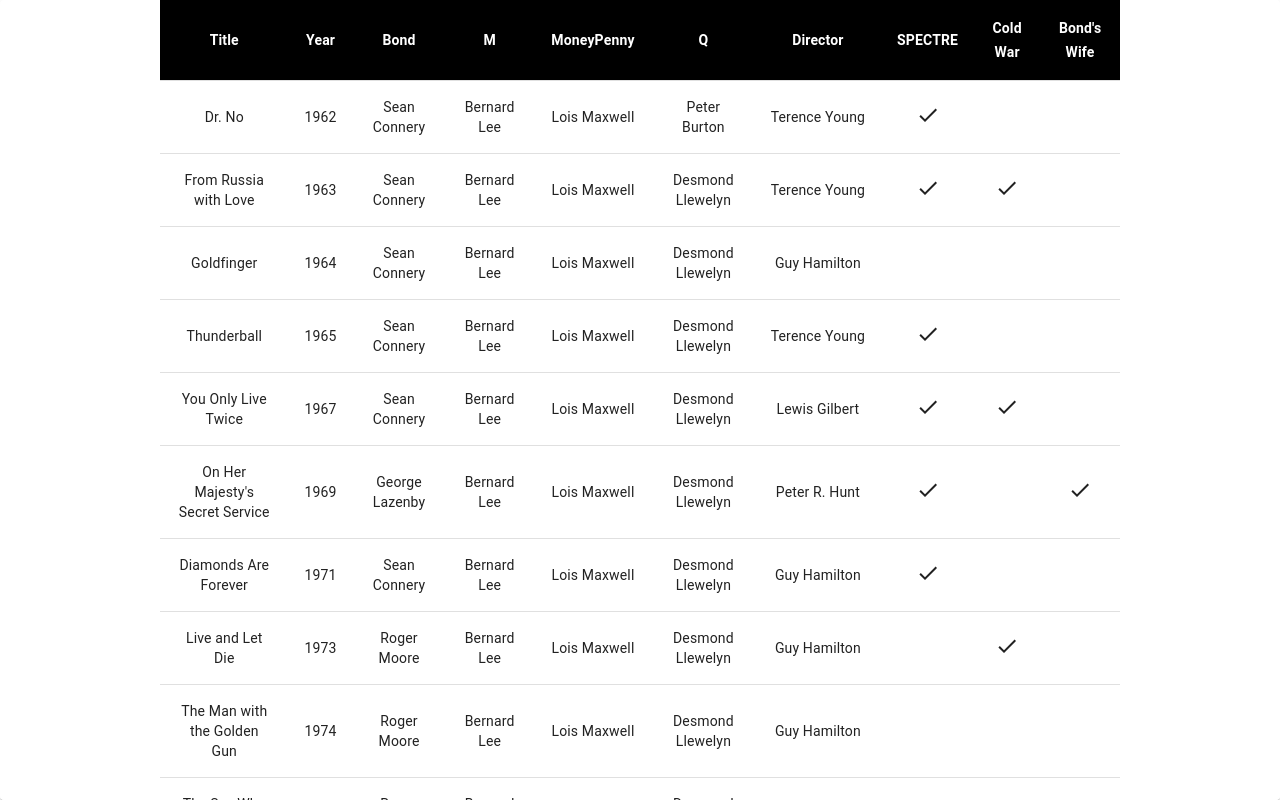
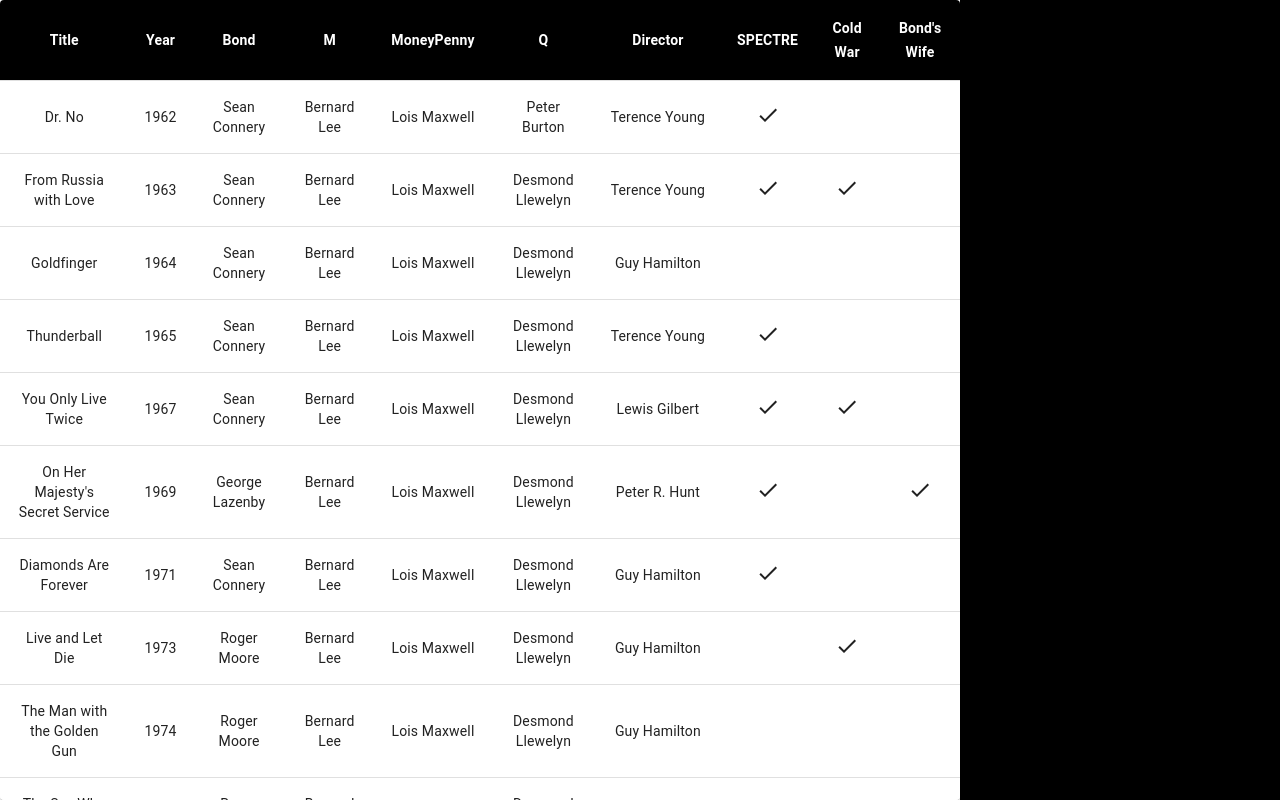
Before and after one commit to AnthonySorise/007, a React (Create React App) app: page / in a window 1280 px wide. Built offline with nearby package versions, Linux system fonts and the light colour scheme.

Commit message:
pie chart

```diff
--- a/src/App.js
+++ b/src/App.js
@@ -1,6 +1,8 @@
 import React, { useState, useEffect } from 'react';
+import Grid from '@material-ui/core/Grid';
 import bondData from './bondData.json';
 import FilmTable from './components/FilmTable'
+import FilmPieChart from './components/FilmPieChart'
 import './App.scss';
 
 function App() {
@@ -21,7 +23,14 @@
 
     return (
         <div className="App">
-            <FilmTable data={data} selectedKeyValue={selectedKeyValue} setSelectedKeyValue={setSelectedKeyValue}/>
+            <Grid container>
+                <Grid item sm={12} md={9}>
+                    <FilmTable data={data} selectedKeyValue={selectedKeyValue} setSelectedKeyValue={setSelectedKeyValue} />
+                </Grid>
+                <Grid item sm={12} md={3}>
+                    <FilmPieChart data={data} selectedKeyValue={selectedKeyValue} width={"50vw"} height={"50vw"} innerRadius={60} outerRadius={100}/>
+                </Grid>
+            </Grid>
         </div>
     );
 }
--- /dev/null
+++ b/src/components/FilmPieChart.js
@@ -0,0 +1,158 @@
+import React, { useState, useEffect, useRef } from 'react';
+import { makeStyles } from '@material-ui/core/styles';
+import * as d3 from "d3";
+
+const FilmPieChart = props => {
+    const getChartData = () => {
+        var chartData = [];
+
+        let selectedKey = props.selectedKeyValue.key;
+        let selectedValue = props.selectedKeyValue.value;
+        if (!props.data || props.data.length == 0 || !selectedKey) {
+            return [{label: "", value: ""}];
+        }
+
+        let matches = 0;
+        let nonMatches = 0;
+
+        for (let i = 0; i < props.data.length; i++) {
+            let thisValue = props.data[i][selectedKey]
+
+            if (thisValue == selectedValue) {
+                matches++;
+            }
+            else {
+                nonMatches++;
+            }
+        }
+
+        let doesntmatchSelectionObj = {}
+        doesntmatchSelectionObj["label"] = "";
+        doesntmatchSelectionObj["value"] = nonMatches;
+        let matchesSelectionObj = {}
+        matchesSelectionObj["label"] = selectedValue;
+        matchesSelectionObj["value"] = matches;
+
+        chartData.push(doesntmatchSelectionObj, matchesSelectionObj);
+        return chartData;
+    }
+
+    const getChartTitle = () =>{
+        if(props.selectedKeyValue.key == "SPECTRE"){
+            return "SPECTRE"
+        }
+        else if(props.selectedKeyValue.key == "ColdWar"){
+            return "Cold War"
+        }
+        else if(props.selectedKeyValue.key == "BondsWife"){
+            return "Bond's Wife"
+        }
+        else return props.selectedKeyValue.key + " - " + props.selectedKeyValue.value
+    }
+
+    const ref = useRef(null);
+    const cache = useRef(getChartData());
+
+    const useStyles = makeStyles({
+        chartSection: {
+            background:"black",
+            height:"100vh",
+            '& h3': {
+                color: 'white',
+                margin: 0,
+                paddingTop:"1em",
+            },
+        },
+        chartContainer: {
+            display: props.selectedKeyValue.key ? "block" : "none",
+            width: "100%",
+            position:"relative",
+            '& svg': {
+                position:"absolute",
+                left: "calc(50% - 100px)",
+                top: "24px",
+            },
+        },
+        chartH3: {
+            display: props.selectedKeyValue.key ? "block" : "none",
+        }
+    });
+
+    const createPie = d3
+        .pie()
+        .value(d => d.value)
+        .sort(null);
+    const createArc = d3
+        .arc()
+        .innerRadius(props.innerRadius)
+        .outerRadius(props.outerRadius);
+    const colors = d3.scaleOrdinal().range(['#6c7a86', '#b28116']);
+    const format = d3.format(".0f");
+
+    useEffect(
+        () => {
+            const data = createPie(getChartData());
+            const prevData = createPie(cache.current);
+            const group = d3.select(ref.current);
+            const groupWithData = group.selectAll("g.arc").data(data);
+
+            groupWithData.exit().remove();
+
+            const groupWithUpdate = groupWithData
+                .enter()
+                .append("g")
+                .attr("class", "arc");
+
+            const path = groupWithUpdate
+                .append("path")
+                .merge(groupWithData.select("path.arc"));
+
+            const arcTween = (d, i) => {
+                const interpolator = d3.interpolate(prevData[i], d);
+                return t => createArc(interpolator(t));
+            };
+
+            path
+                .attr("class", "arc")
+                .attr("fill", (d, i) => colors(i))
+                .transition()
+                .attrTween("d", arcTween);
+
+            const text = groupWithUpdate
+                .append("text")
+                .merge(groupWithData.select("text"));
+
+            text
+                .attr("text-anchor", "middle")
+                .attr("alignment-baseline", "middle")
+                .style("fill", "white")
+                .style("font-size", 10)
+                .transition()
+                .attr("transform", d => `translate(${createArc.centroid(d)})`)
+                .tween("text", (d, i, nodes) => {
+                    const interpolator = d3.interpolate(prevData[i], d);
+                    return t => d3.select(nodes[i]).text(format(interpolator(t).value));
+                });
+
+            cache.current = getChartData();
+        },
+        [props.selectedKeyValue]
+    );
+
+    const classes = useStyles();
+    return (
+        <div className={classes.chartSection} m={0} p={0}>
+            <h3 className={classes.chartH3} align={"center"} m={0} p={0}>{getChartTitle()}</h3>
+            <div className={classes.chartContainer} m={0} p={0}>
+                <svg align={"center"} height={200}>
+                    <g
+                        ref={ref}
+                        transform={`translate(${props.outerRadius} ${props.outerRadius})`}
+                    />
+                </svg>
+            </div>
+        </div>
+    );
+};
+
+export default FilmPieChart;
--- a/src/components/FilmTable.js
+++ b/src/components/FilmTable.js
@@ -15,10 +15,6 @@
     const useStyles = makeStyles({
         tableContainer: {
             height: '100vh',
-        },
-        table: {
-            maxWidth: '75vw',
-
         },
         tableLabel: {
             fontWeight: 'bold',
--- a/src/index.scss
+++ b/src/index.scss
@@ -3,9 +3,11 @@
     font-family: -apple-system, BlinkMacSystemFont, 'Segoe UI', 'Roboto', 'Oxygen',
       'Ubuntu', 'Cantarell', 'Fira Sans', 'Droid Sans', 'Helvetica Neue',
       sans-serif;
+
+    overflow:hidden;
+
     -webkit-font-smoothing: antialiased;
     -moz-osx-font-smoothing: grayscale;
-
     -webkit-touch-callout: none; /* iOS Safari */
     -webkit-user-select: none; /* Safari */
     -khtml-user-select: none; /* Konqueror HTML */
```
